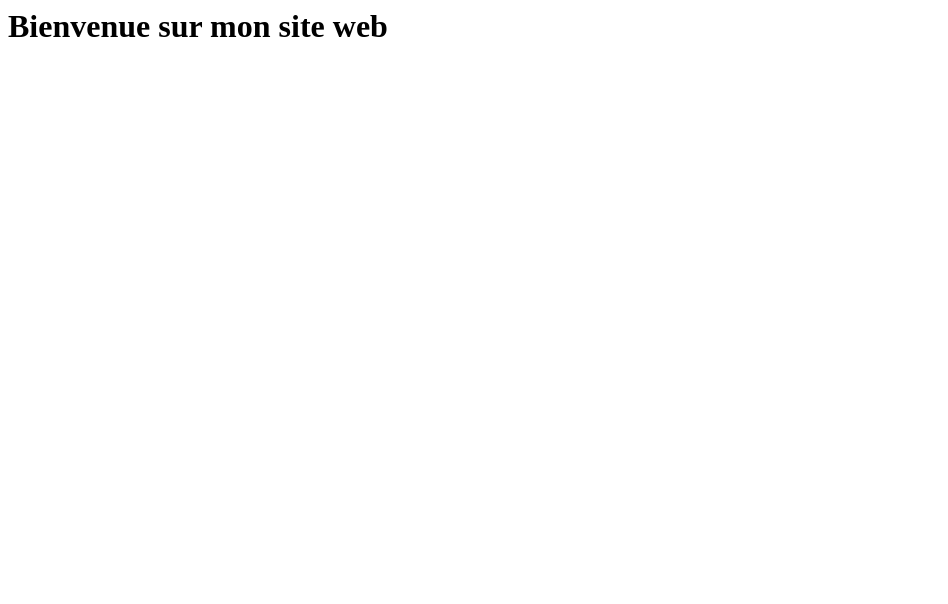
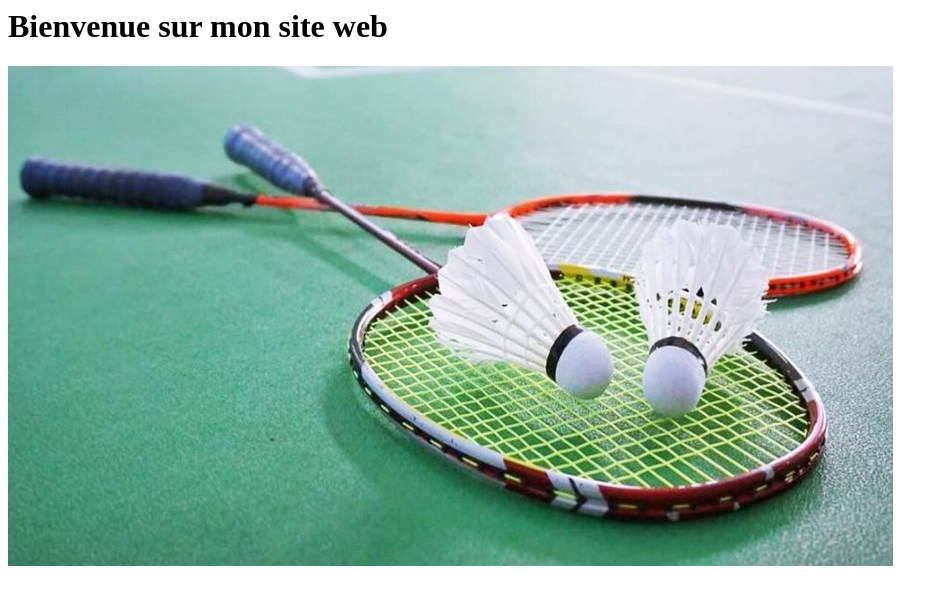
Before and after one commit to Timothe-Lopez/mon-vieuxsite, a plain HTML site: page index.html in a window 1280 px wide. Shown: the whole page, without its empty margins (0-948 px from the left). Drawn offline with Linux system fonts and the light colour scheme.

Commit message:
Ajout de mon image

```diff
--- a/index.html
+++ b/index.html
@@ -4,5 +4,6 @@
     </head>
     <body>
         <h1>Bienvenue sur mon site web</h1>
+        <img src="image/image.jpg" alt=""/>
     </body>
 </html>
```
Also changed, not shown: image/image.jpg (added).
